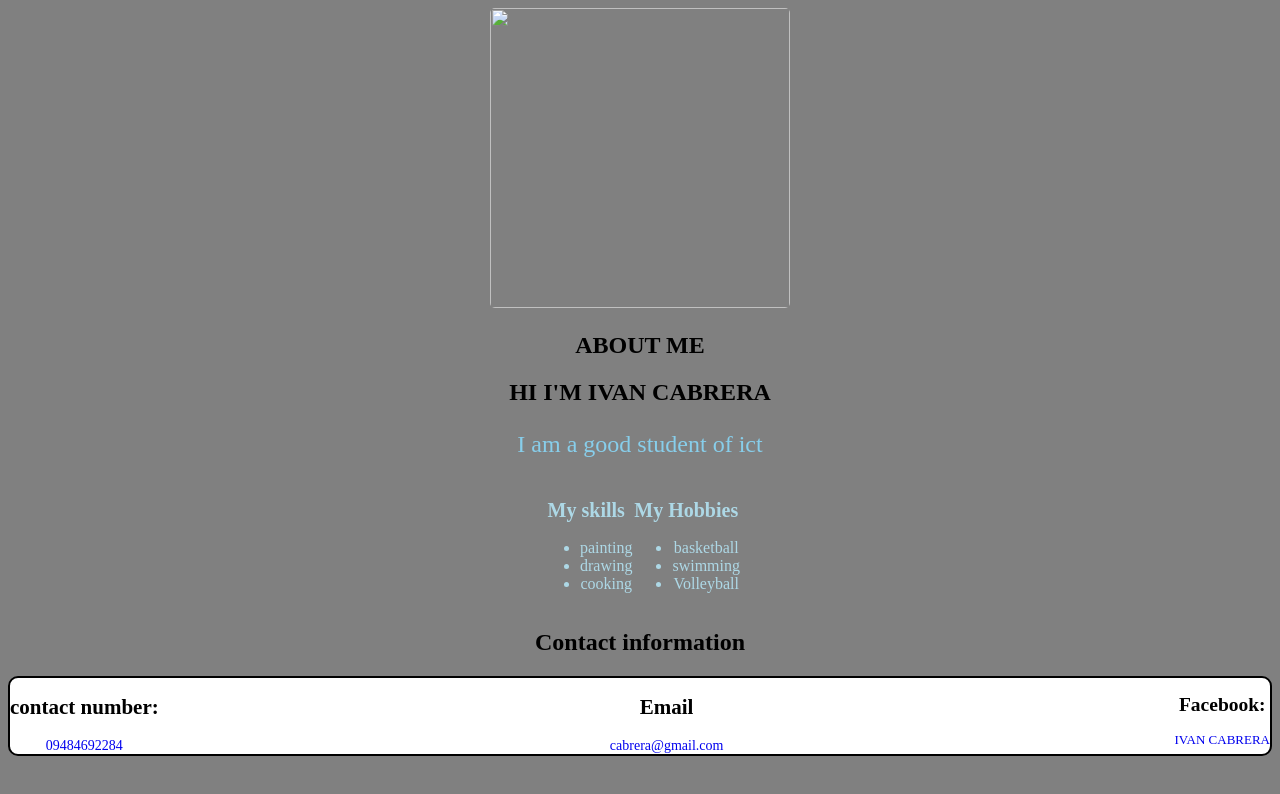
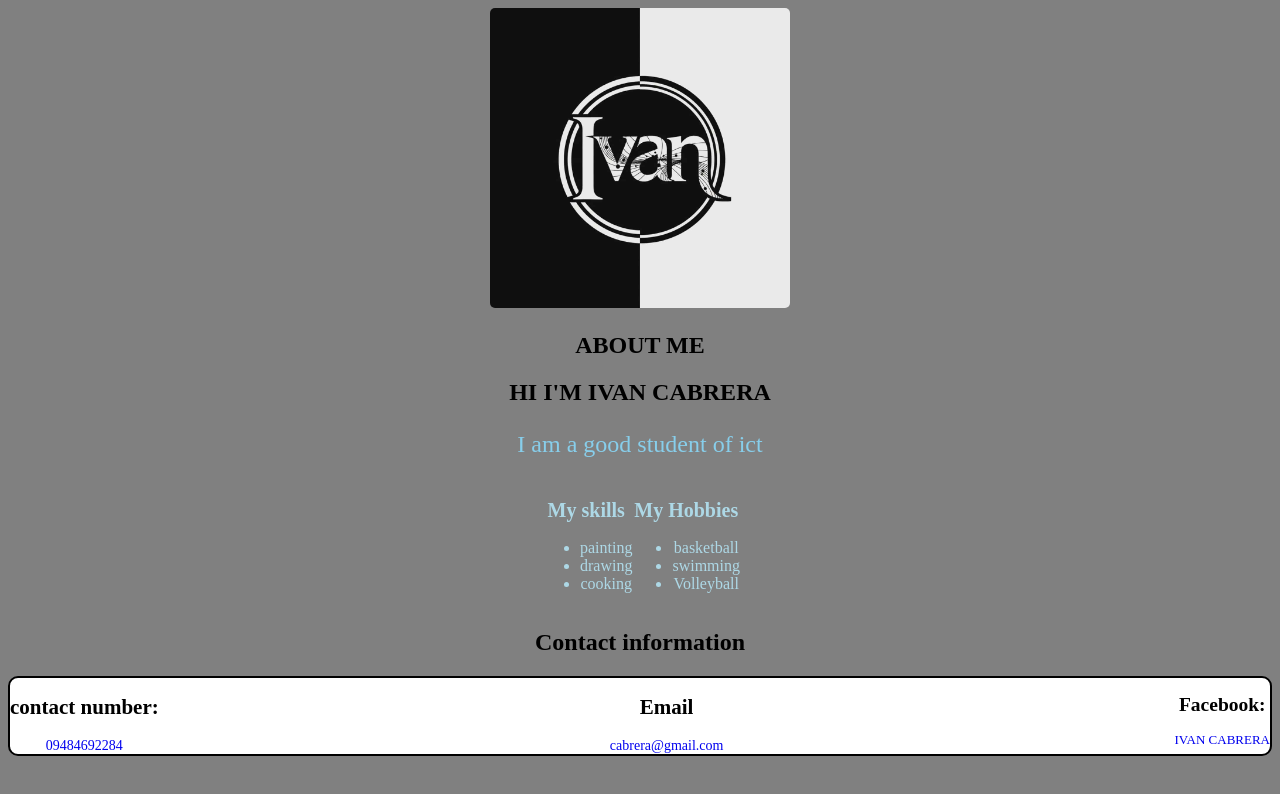
Before and after one commit to ivancabrera-cell/Sampleweb, a plain HTML site: page index.html in a window 1280 px wide. Drawn offline with Linux system fonts and the light colour scheme.

Commit message:
Add files via upload

```diff
--- a/index.html
+++ b/index.html
@@ -9,7 +9,7 @@
 <body>
   <div class="picture">
     <div class="user">
-  <img src="/portfolio /Messenger_creation_0B488F84-7BB1-4B39-AAFC-D506A1BAF94D.png" alt="">
+  <img src="/Messenger_creation_0B488F84-7BB1-4B39-AAFC-D506A1BAF94D.png" alt="">
   <h2>ABOUT ME</h2>
 
 
```
